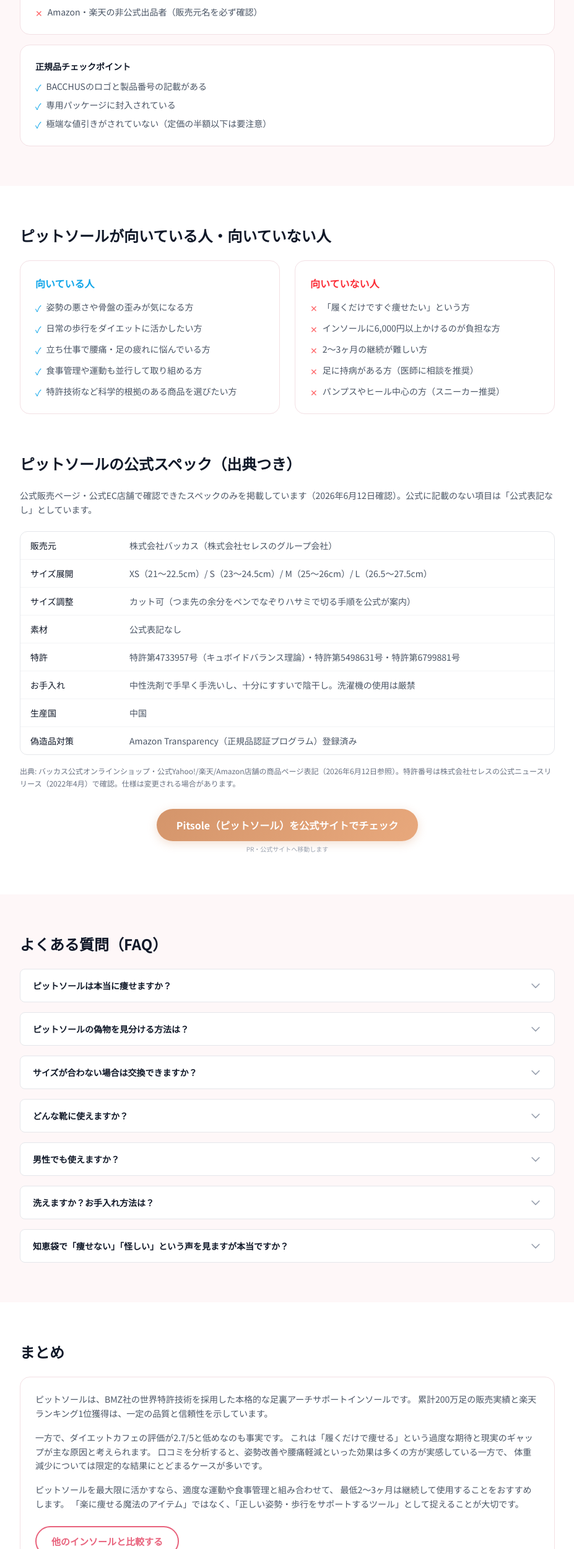
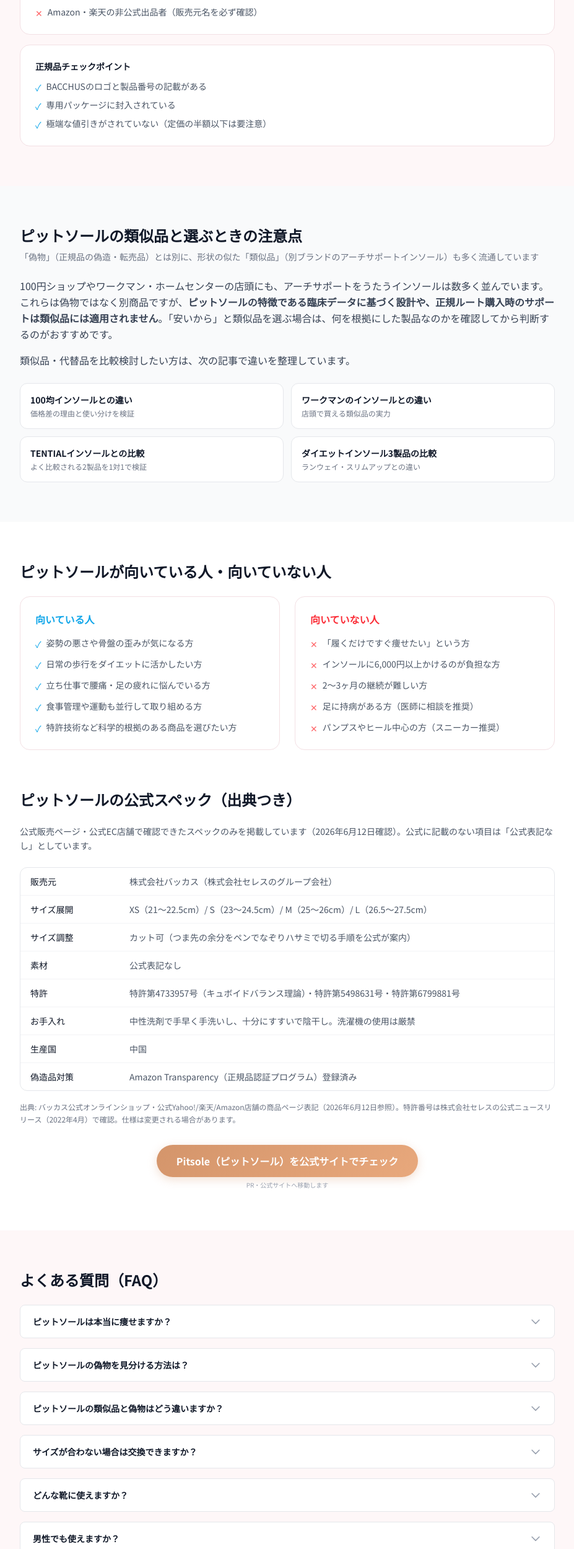
Before and after one commit to webmaster0818/sole-lab, a Next.js app: page /pitsole in a window 1280 px wide. Shown: the part 5768-8267 px from the top of the page at 62% size, without its empty margins (176-1103 px from the left). Built offline with nearby package versions, Linux system fonts and the light colour scheme.

Commit message:
②ピットソール奪還: 類似品セクション(id=similar-products・4比較導線)+類似品FAQ(本文+schema)+dateModified+sitemap lastmod

```diff
--- a/app/pitsole/page.tsx
+++ b/app/pitsole/page.tsx
@@ -34,7 +34,7 @@
     url: "https://sole-laboratory.com",
   },
   datePublished: "2026-04-01",
-  dateModified: "2026-06-12",
+  dateModified: "2026-07-03",
 };
 
 const faqStructuredData = {
@@ -55,6 +55,14 @@
       acceptedAnswer: {
         "@type": "Answer",
         text: "公式サイトまたは正規販売ルート（公式楽天・Amazon店舗）で購入するのが最も確実です。フリマアプリや非正規ショップでは偽物・使用済み品のリスクがあります。正規品にはBACCHUSのロゴと製品番号が記載されています。",
+      },
+    },
+    {
+      "@type": "Question",
+      name: "ピットソールの類似品と偽物はどう違いますか？",
+      acceptedAnswer: {
+        "@type": "Answer",
+        text: "偽物は正規品を装った偽造・転売品で、類似品は別ブランドの形状が似たインソール（100均・ワークマン・TENTIALなど）です。類似品は違法ではありませんが、ピットソールの臨床データに基づく設計や正規ルートのサポートは適用されません。比較検討する場合は、各製品が何を根拠にしているかを確認してから選びましょう。",
       },
     },
     {
@@ -173,6 +181,11 @@
     question: "ピットソールの偽物を見分ける方法は？",
     answer:
       "公式サイトまたは正規販売ルート（公式楽天・Amazon店舗）で購入するのが最も確実です。フリマアプリや非正規ショップでは偽物・使用済み品のリスクがあります。正規品にはBACCHUSのロゴと製品番号が記載されています。",
+  },
+  {
+    question: "ピットソールの類似品と偽物はどう違いますか？",
+    answer:
+      "偽物は正規品を装った偽造・転売品で、類似品は別ブランドの形状が似たインソール（100均・ワークマン・TENTIALなど）です。類似品は違法ではありませんが、ピットソールの臨床データに基づく設計や正規ルートのサポートは適用されません。比較検討する場合は、各製品が何を根拠にしているかを確認してから選びましょう。",
   },
   {
     question: "サイズが合わない場合は交換できますか？",
@@ -915,6 +928,44 @@
         </div>
       </section>
 
+      {/* 類似品との違い */}
+      <section id="similar-products" className="py-12 md:py-16 bg-gray-50">
+        <div className="max-w-4xl mx-auto px-4">
+          <h2 className="text-xl md:text-2xl font-bold text-gray-900 mb-2">
+            ピットソールの類似品と選ぶときの注意点
+          </h2>
+          <p className="text-sm text-gray-500 mb-6">
+            「偽物」（正規品の偽造・転売品）とは別に、形状の似た「類似品」（別ブランドのアーチサポートインソール）も多く流通しています
+          </p>
+          <div className="space-y-4 text-gray-700 text-sm md:text-base leading-relaxed mb-6">
+            <p>
+              100円ショップやワークマン・ホームセンターの店頭にも、アーチサポートをうたうインソールは数多く並んでいます。これらは偽物ではなく別商品ですが、<strong>ピットソールの特徴である臨床データに基づく設計や、正規ルート購入時のサポートは類似品には適用されません</strong>。「安いから」と類似品を選ぶ場合は、何を根拠にした製品なのかを確認してから判断するのがおすすめです。
+            </p>
+            <p>
+              類似品・代替品を比較検討したい方は、次の記事で違いを整理しています。
+            </p>
+          </div>
+          <div className="grid grid-cols-1 md:grid-cols-2 gap-3">
+            <Link href="/articles/100kin-comparison/" className="block p-4 border border-gray-200 bg-white rounded-xl hover:border-[#0ea5e9] transition-colors">
+              <p className="text-sm font-semibold text-gray-900">100均インソールとの違い</p>
+              <p className="text-xs text-gray-500 mt-1">価格差の理由と使い分けを検証</p>
+            </Link>
+            <Link href="/articles/workman-insole/" className="block p-4 border border-gray-200 bg-white rounded-xl hover:border-[#0ea5e9] transition-colors">
+              <p className="text-sm font-semibold text-gray-900">ワークマンのインソールとの違い</p>
+              <p className="text-xs text-gray-500 mt-1">店頭で買える類似品の実力</p>
+            </Link>
+            <Link href="/compare/pitsole-vs-tential/" className="block p-4 border border-gray-200 bg-white rounded-xl hover:border-[#0ea5e9] transition-colors">
+              <p className="text-sm font-semibold text-gray-900">TENTIALインソールとの比較</p>
+              <p className="text-xs text-gray-500 mt-1">よく比較される2製品を1対1で検証</p>
+            </Link>
+            <Link href="/ranking/" className="block p-4 border border-gray-200 bg-white rounded-xl hover:border-[#0ea5e9] transition-colors">
+              <p className="text-sm font-semibold text-gray-900">ダイエットインソール3製品の比較</p>
+              <p className="text-xs text-gray-500 mt-1">ランウェイ・スリムアップとの違い</p>
+            </Link>
+          </div>
+        </div>
+      </section>
+
       {/* 向いている人・向いていない人 */}
       <section className="py-12 md:py-16">
         <div className="max-w-4xl mx-auto px-4">
```
Also changed, not shown: 2 other files (tests, documents, lock files or other folders).
